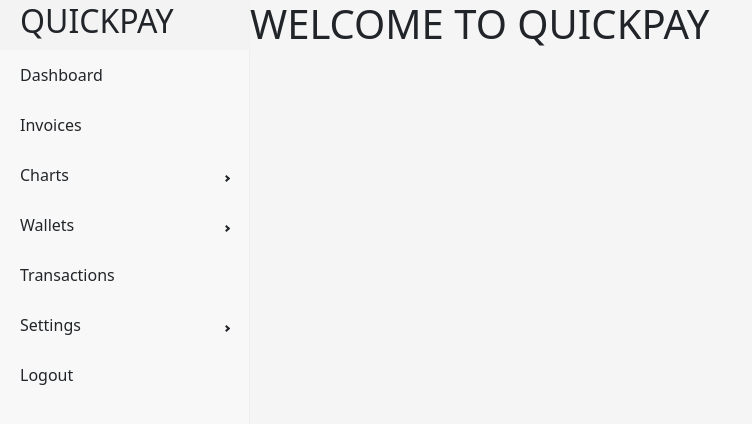
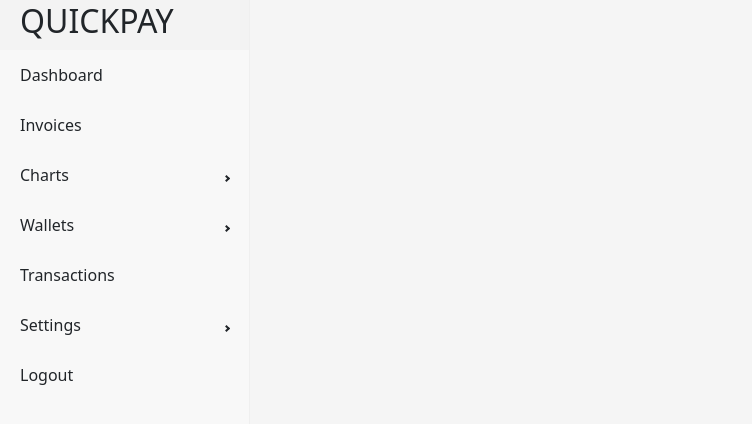
Before and after one commit to Professed5733/vTuberFanPageProject, a React (Vite) app: page / in a window 1280 px wide. Shown: the top 424 px of the page, without its empty margins (0-752 px from the left). Built offline with nearby package versions, Linux system fonts and the light colour scheme.

Commit message:
Update NavBar.jsx

```diff
--- a/src/components/NavBar.jsx
+++ b/src/components/NavBar.jsx
@@ -28,7 +28,7 @@ const NavBar = () => {
           <MenuItem> Logout </MenuItem>
         </Menu>
       </Sidebar>
-      <h1>WELCOME TO QUICKPAY</h1>
+      {/* <h1>WELCOME TO QUICKPAY</h1> */}
     </div>
   );
 };
```
